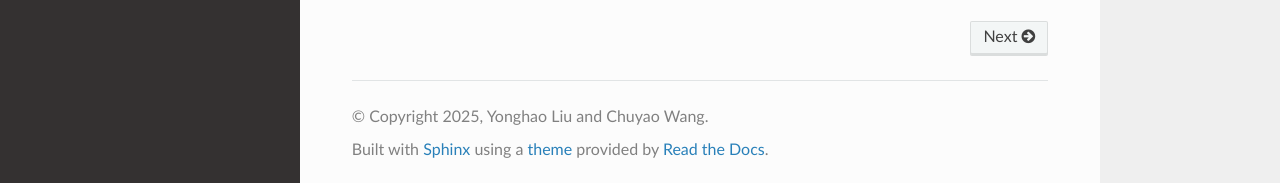
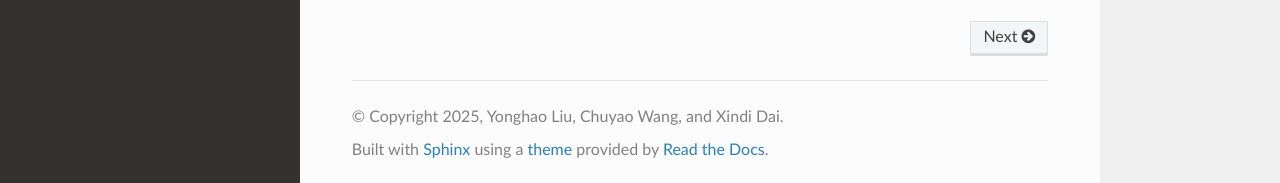
Before and after one commit to yonghao-Jlu/spatialex, a Sphinx documentation site: the page built from docs/source/index.rst, in a window 1280 px wide and 900 px high, scrolled down 926 px. Shown: the part 714-897 px from the top of the window. Built offline with Sphinx 7.4.7 and the Read the Docs theme 3.1.0, drawn with Linux system fonts in a browser that asks for light colours; pages that are not in the unit, such as notebooks, are missing from menus.

Commit message:
Update conf.py

```diff
--- a/docs/source/conf.py
+++ b/docs/source/conf.py
@@ -3,8 +3,8 @@
 # -- Project information
 
 project = 'SpatialEx'
-copyright = '2025, Yonghao Liu and Chuyao Wang'
-author = 'Yonghao Liu and Chuyao Wang'
+copyright = '2025, Yonghao Liu, Chuyao Wang, and Xindi Dai'
+author = 'Yonghao Liu, Chuyao Wang, and Xindi Dai'
 
 release = '0.1'
 version = '0.1.0'
```
